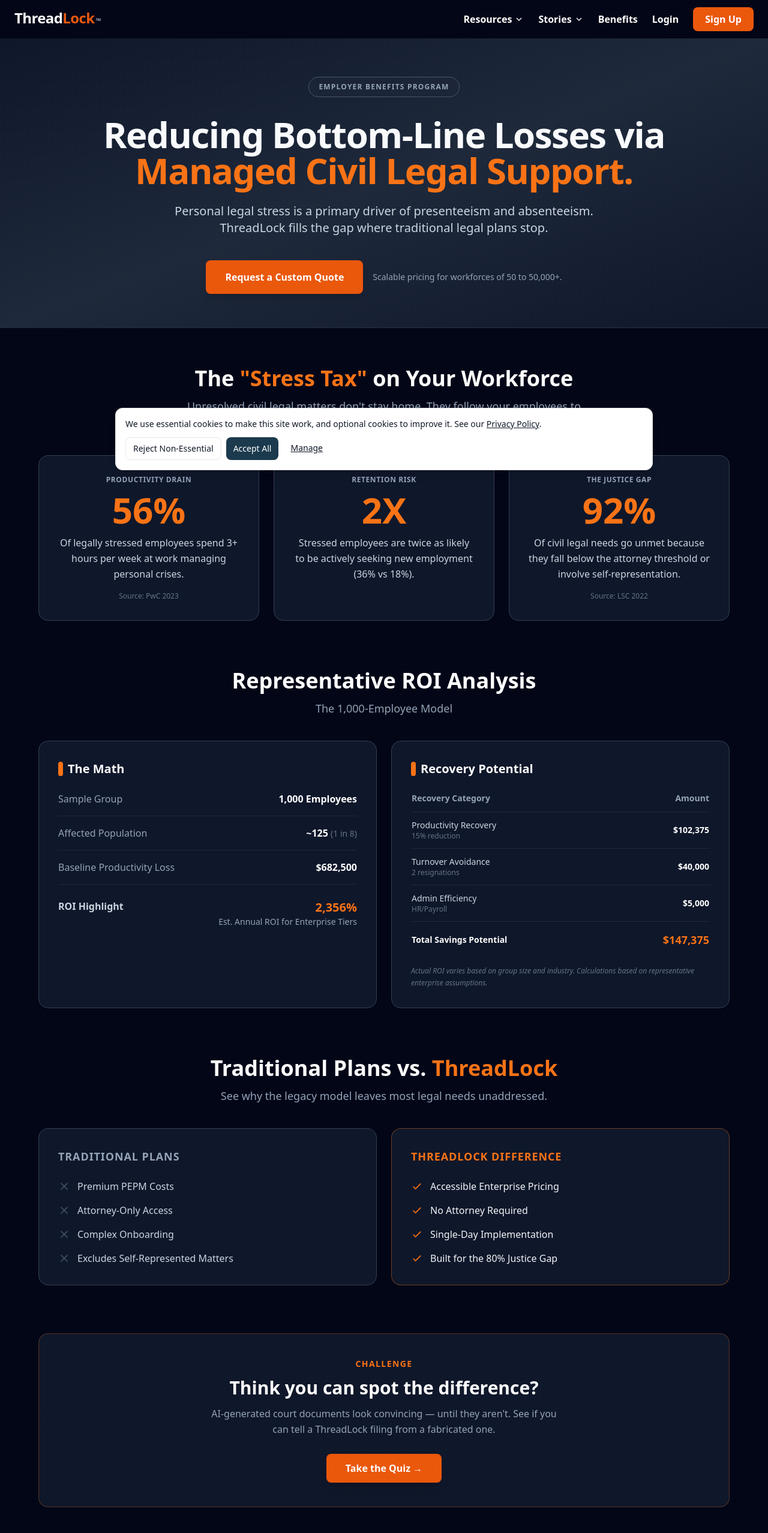
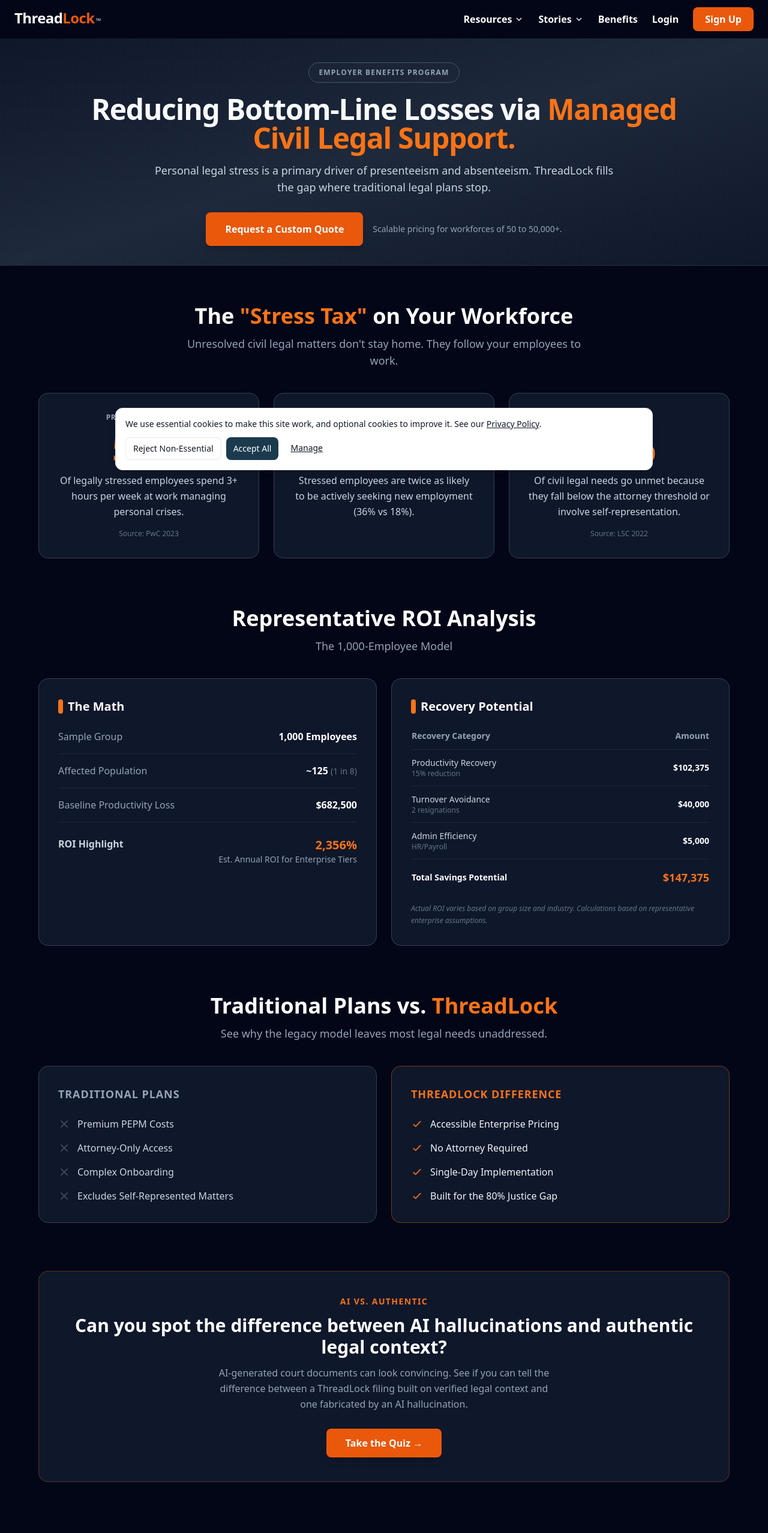
Before and after one commit to RedThreadGrp/ThreadLock, a Next.js app: page /benefits in a window 1280 px wide. Shown: the top 2556 px of the page at 60% size. Built offline with nearby package versions, Linux system fonts and the light colour scheme.

Commit message:
Update benefits page: quiz card copy, remove emdashes, shrink hero
Agent-Logs-Url: https://github.com/RedThreadGrp/ThreadLock/sessions/f564eee3-f736-48d6-b1e0-9422381e3526

Co-authored-by: RedThreadGrp <216193279+RedThreadGrp@users.noreply.github.com>

```diff
--- a/pages/benefits.tsx
+++ b/pages/benefits.tsx
@@ -60,16 +60,16 @@ export default function BenefitsPage() {
   return (
     <>
       <Head>
-        <title>Employer Benefits | ThreadLock — Managed Civil Legal Support</title>
+        <title>Employer Benefits | ThreadLock: Managed Civil Legal Support</title>
         <meta
           name="description"
-          content="Reduce bottom-line losses via managed civil legal support. ThreadLock fills the gap where traditional legal plans stop — scalable pricing for workforces of 50 to 50,000+."
+          content="Reduce bottom-line losses via managed civil legal support. ThreadLock fills the gap where traditional legal plans stop. Scalable pricing for workforces of 50 to 50,000+."
         />
         <link rel="canonical" href="https://threadlock.ai/benefits" />
-        <meta property="og:title" content="Employer Benefits | ThreadLock — Managed Civil Legal Support" />
+        <meta property="og:title" content="Employer Benefits | ThreadLock: Managed Civil Legal Support" />
         <meta
           property="og:description"
-          content="Reduce bottom-line losses via managed civil legal support. ThreadLock fills the gap where traditional legal plans stop — scalable pricing for workforces of 50 to 50,000+."
+          content="Reduce bottom-line losses via managed civil legal support. ThreadLock fills the gap where traditional legal plans stop. Scalable pricing for workforces of 50 to 50,000+."
         />
         <meta property="og:url" content="https://threadlock.ai/benefits" />
       </Head>
@@ -79,7 +79,7 @@ export default function BenefitsPage() {
       <div className="bg-slate-950 text-slate-50 antialiased min-h-screen pt-16">
 
         {/* ── Hero ── */}
-        <header className="bg-gradient-to-br from-slate-900 via-slate-800 to-slate-900 px-6 pt-16 pb-14 border-b border-slate-700/50 relative overflow-hidden">
+        <header className="bg-gradient-to-br from-slate-900 via-slate-800 to-slate-900 px-6 pt-10 pb-8 border-b border-slate-700/50 relative overflow-hidden">
           <div className="absolute inset-0 opacity-5 pointer-events-none" aria-hidden="true">
             <svg width="100%" height="100%">
               <defs>
@@ -92,16 +92,16 @@ export default function BenefitsPage() {
           </div>
 
           <div className="relative z-10 max-w-5xl mx-auto text-center">
-            <span className="inline-block text-xs font-bold tracking-widest uppercase text-slate-400 border border-slate-600 px-4 py-2 rounded-full bg-slate-800/50 mb-8">
+            <span className="inline-block text-xs font-bold tracking-widest uppercase text-slate-400 border border-slate-600 px-4 py-2 rounded-full bg-slate-800/50 mb-5">
               Employer Benefits Program
             </span>
 
-            <h1 className="text-4xl md:text-5xl lg:text-6xl font-black tracking-tight mb-6 leading-tight">
+            <h1 className="text-3xl md:text-4xl lg:text-5xl font-black tracking-tight mb-4 leading-tight">
               Reducing Bottom-Line Losses via{" "}
               <span className="text-orange-500">Managed Civil Legal Support.</span>
             </h1>
 
-            <p className="text-slate-300 text-lg md:text-xl leading-relaxed max-w-3xl mx-auto mb-10">
+            <p className="text-slate-300 text-base md:text-lg leading-relaxed max-w-3xl mx-auto mb-7">
               Personal legal stress is a primary driver of presenteeism and absenteeism. ThreadLock fills the gap where traditional legal plans stop.
             </p>
 
@@ -174,7 +174,7 @@ export default function BenefitsPage() {
               </div>
 
               <div className="grid grid-cols-1 lg:grid-cols-2 gap-6">
-                {/* Left Pane — The Math */}
+                {/* Left Pane: The Math */}
                 <div className="bg-slate-900 rounded-2xl p-8 border border-slate-700">
                   <h3 className="text-xl font-bold text-white mb-6 flex items-center gap-2">
                     <span className="w-2 h-6 bg-orange-500 rounded-full inline-block"></span>
@@ -203,7 +203,7 @@ export default function BenefitsPage() {
                   </dl>
                 </div>
 
-                {/* Right Pane — Recovery Table */}
+                {/* Right Pane: Recovery Table */}
                 <div className="bg-slate-900 rounded-2xl p-8 border border-slate-700">
                   <h3 className="text-xl font-bold text-white mb-6 flex items-center gap-2">
                     <span className="w-2 h-6 bg-orange-500 rounded-full inline-block"></span>
@@ -320,12 +320,12 @@ export default function BenefitsPage() {
                 </svg>
               </div>
               <div className="relative z-10">
-                <p className="text-orange-500 text-sm font-bold uppercase tracking-widest mb-3">Challenge</p>
+                <p className="text-orange-500 text-sm font-bold uppercase tracking-widest mb-3">AI vs. Authentic</p>
                 <h2 className="text-2xl md:text-3xl font-black text-white mb-3">
-                  Think you can spot the difference?
+                  Can you spot the difference between AI hallucinations and authentic legal context?
                 </h2>
                 <p className="text-slate-400 max-w-xl mx-auto mb-7 leading-relaxed">
-                  AI-generated court documents look convincing — until they aren't. See if you can tell a ThreadLock filing from a fabricated one.
+                  AI-generated court documents can look convincing. See if you can tell the difference between a ThreadLock filing built on verified legal context and one fabricated by an AI hallucination.
                 </p>
                 <Link
                   href="/quiz"
@@ -356,7 +356,7 @@ export default function BenefitsPage() {
                   </div>
                   <h3 className="text-xl font-bold text-white mb-3">Family Court</h3>
                   <p className="text-slate-400 leading-relaxed mb-4">
-                    Custody, visitation, and support matters — guiding employees through every filing and hearing.
+                    Custody, visitation, and support matters, guiding employees through every filing and hearing.
                   </p>
                   <p className="text-slate-500 text-sm italic">
                     70–80% of family court cases involve at least one party with no attorney.
@@ -371,7 +371,7 @@ export default function BenefitsPage() {
                   </div>
                   <h3 className="text-xl font-bold text-white mb-3">Landlord-Tenant</h3>
                   <p className="text-slate-400 leading-relaxed">
-                    Eviction defense and habitability claims — helping employees assert their rights without an attorney.
+                    Eviction defense and habitability claims, helping employees assert their rights without an attorney.
                   </p>
                 </div>
 
@@ -383,7 +383,7 @@ export default function BenefitsPage() {
                   </div>
                   <h3 className="text-xl font-bold text-white mb-3">Small Claims</h3>
                   <p className="text-slate-400 leading-relaxed">
-                    Debt collection and consumer disputes — empowering employees to pursue or defend claims confidently.
+                    Debt collection and consumer disputes, empowering employees to pursue or defend claims confidently.
                   </p>
                 </div>
               </div>
```
